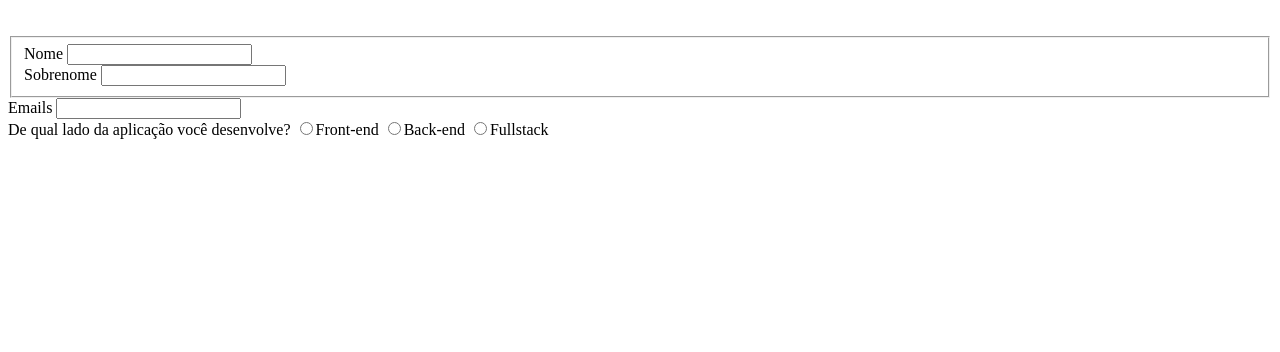
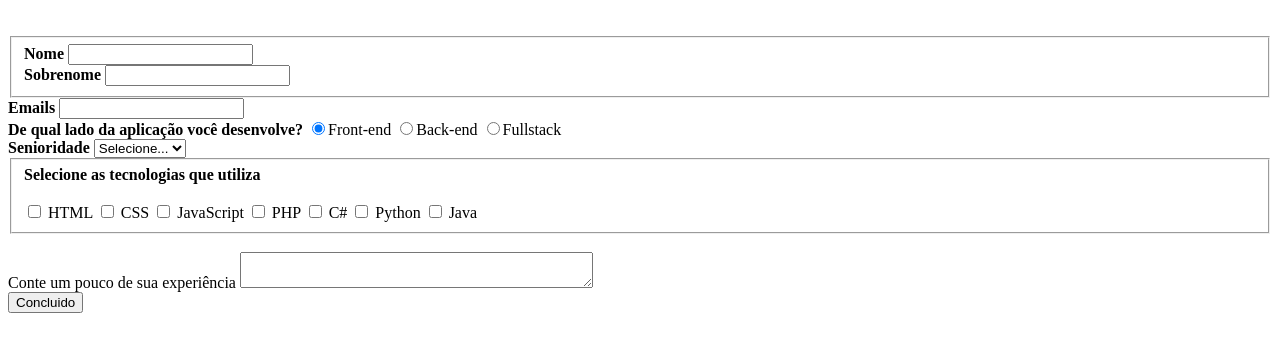
Before and after one commit to leticiacamposs2/estudos-css, a plain HTML site: page form-html-css/index.html in a window 1280 px wide. Shown: the part 120-472 px from the top of the page. Drawn offline with Linux system fonts and the light colour scheme.

Commit message:
ajustes html

```diff
--- a/form-html-css/index.html
+++ b/form-html-css/index.html
@@ -13,27 +13,27 @@
     </div>
 
     <form>
-        <fieldset>
+        <fieldset class="grupo">
             <div>
-                <label>Nome</label>
-                <input type="text" name="nome" id="nome">
+                <label for="nome"><strong>Nome</strong></label>
+                <input type="text" name="nome" id="nome" required>
             </div>
 
-            <div>
-                <label>Sobrenome</label>
-                <input type="text" name="sobrenome" id="sobrenome">
+            <div class="campo">
+                <label for="sobrenome"><strong>Sobrenome</strong></label>
+                <input type="text" name="sobrenome" id="sobrenome" required>
             </div>
         </fieldset>
 
-        <div>
-            <label>Emails</label>
-            <input type="email" name="email" id="email">
+        <div class="campo">
+            <label for="email"><strong>Emails</strong></label>
+            <input type="email" name="email" id="email" required>
         </div>
 
-        <div>
-            <label>De qual lado da aplicação você desenvolve?</label>
+        <div class="campo">
+            <label><strong>De qual lado da aplicação você desenvolve?</strong></label>
             <label>
-                <input type="radio" name="devweb" value="frontend">Front-end
+                <input type="radio" name="devweb" value="frontend" checked>Front-end
             </label>
             <label>
                 <input type="radio" name="devweb" value="backend">Back-end
@@ -42,6 +42,44 @@
                 <input type="radio" name="devweb" value="fullstack">Fullstack
             </label>
         </div>
+
+        <div class="campo">
+            <label for="senioridade"><strong>Senioridade</strong></label>
+            <select id="senioridade">
+                <option selected disabled value="">Selecione...</option>
+                <option>Junior</option>
+                <option>Pleno</option>
+                <option>Senior</option>
+            </select>
+        </div>
+
+        <fieldset class="grupo">
+            <div class="campo">
+                <label><strong>Selecione as tecnologias que utiliza</strong></label><br><br>
+                <input type="checkbox" id="tecnologia1" name="tecnologia1" valor="HTML">
+                <label for="tecnologia1">HTML</label>
+                <input type="checkbox" id="tecnologia2" name="tecnologia2" valor="CSS">
+                <label for="tecnologia2">CSS</label>
+                <input type="checkbox" id="tecnologia3" name="tecnologia3" valor="JavaScript">
+                <label for="tecnologia3">JavaScript</label>
+                <input type="checkbox" id="tecnologia4" name="tecnologia4" valor="PHP">
+                <label for="tecnologia4">PHP</label>
+                <input type="checkbox" id="tecnologia5" name="tecnologia5" valor="C#">
+                <label for="tecnologia5">C#</label>
+                <input type="checkbox" id="tecnologia6" name="tecnologia6" valor="Python">
+                <label for="tecnologia6">Python</label>
+                <input type="checkbox" id="tecnologia7" name="tecnologia7" valor="Java">
+                <label for="tecnologia7">Java</label>
+            </div>
+        </fieldset>
+
+        <div>
+            <br>
+            <label>Conte um pouco de sua experiência</label>
+            <textarea row="6" style="width: 26em;" id="experiencia" name="experiencia"></textarea>
+        </div>
+
+        <button class="botao" type="submit">Concluido</button>
     </form>
 </body>
 </html>
```
